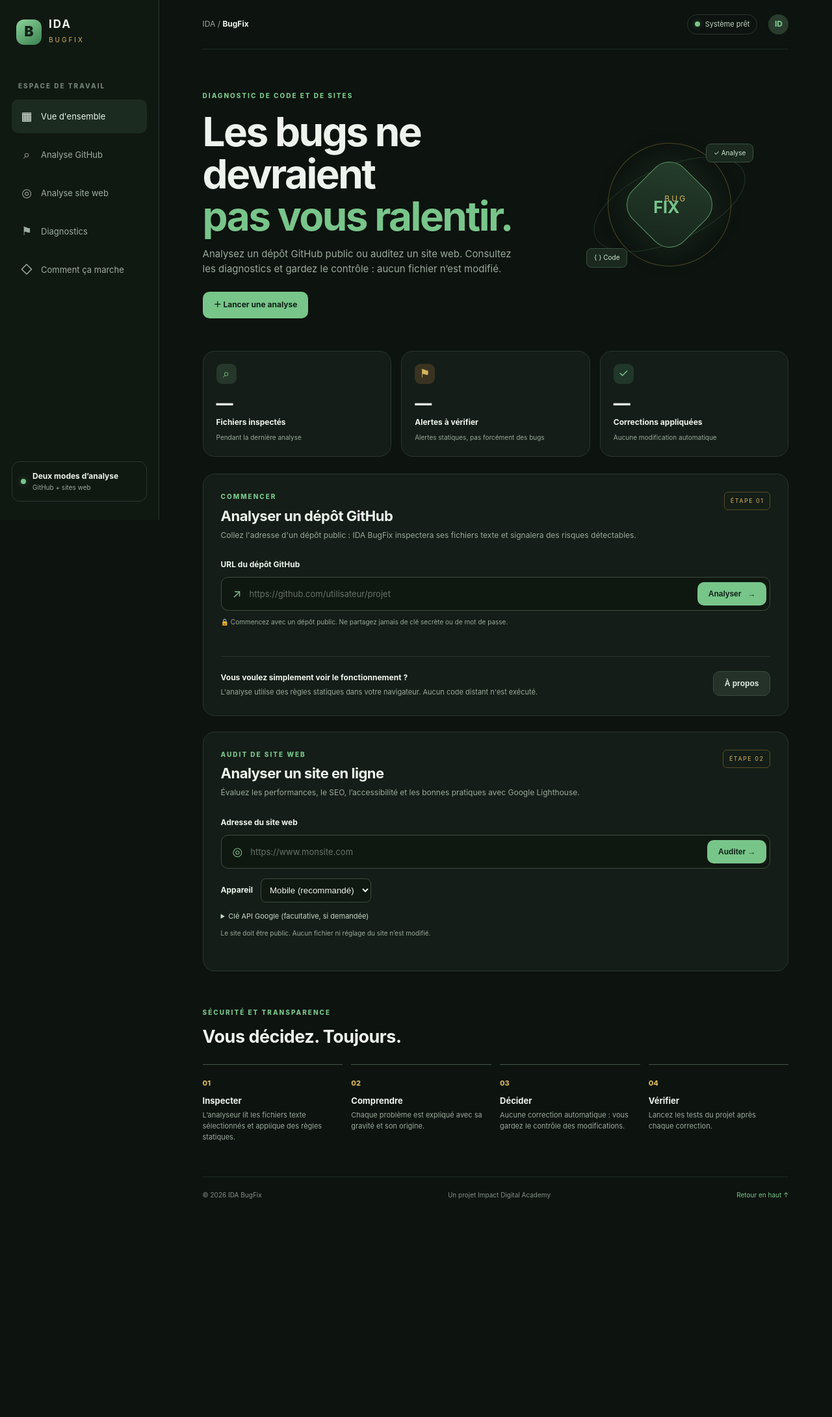
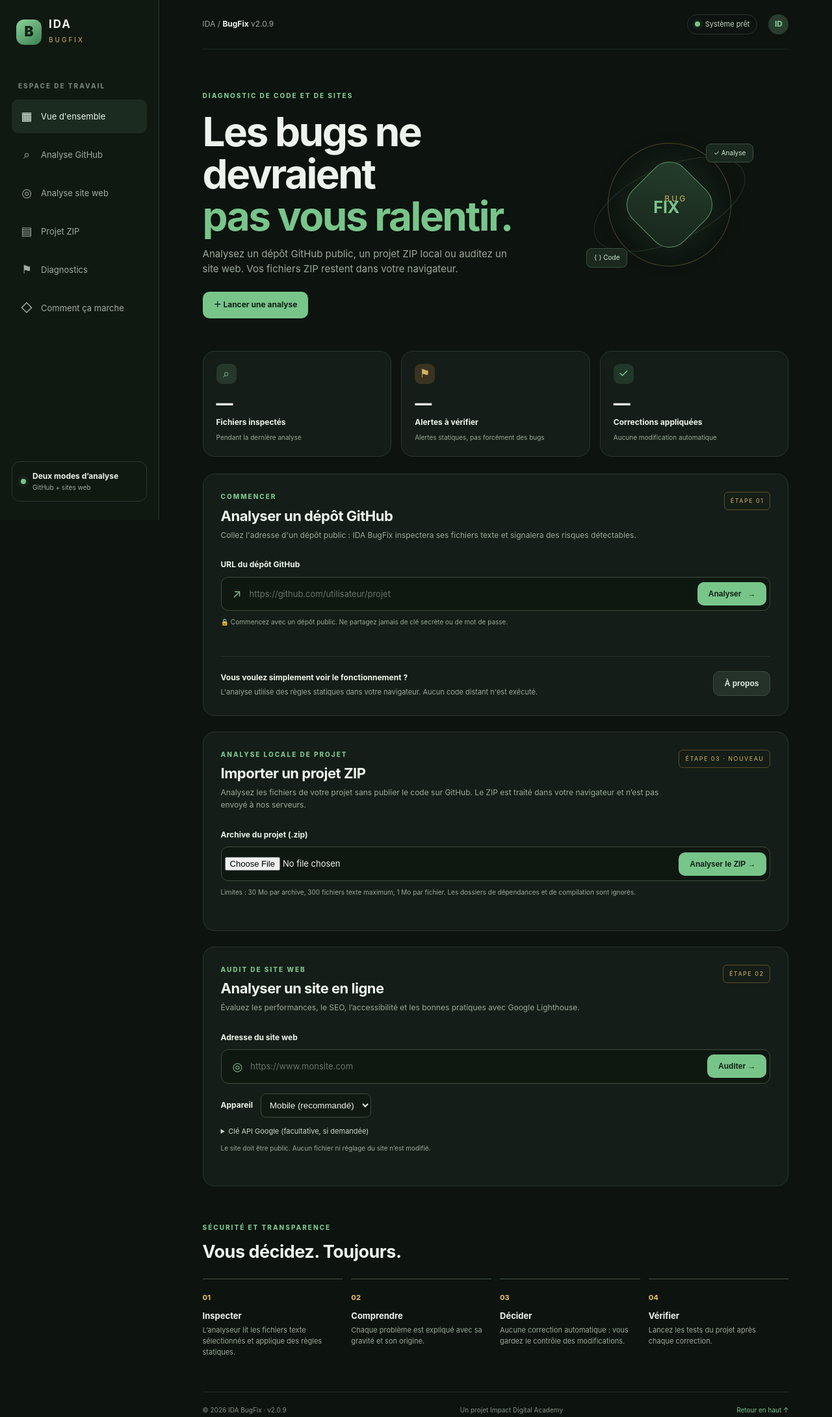
Before and after one commit to padrav223/ida-bugfix, a plain HTML site: page index.html in a window 1280 px wide. Shown: the whole page at 65% size. Before the commit the page ends 1876 px from the top, so only its background shows below. Drawn offline with nearby package versions, Linux system fonts and the light colour scheme.

Commit message:
IDA BugFix 2.0.9: add local ZIP project analysis

```diff
--- a/index.html
+++ b/index.html
@@ -5,7 +5,7 @@
   <meta name="viewport" content="width=device-width, initial-scale=1.0" />
   <meta name="theme-color" content="#101812" />
   <meta name="description" content="IDA BugFix — diagnostic GitHub et audit de sites web." />
-  <title>IDA BugFix — Analyse intelligente de code</title>
+  <title>IDA BugFix 2.0.9 — Analyse et diagnostic</title>
   <link rel="stylesheet" href="styles.css" />
 </head>
 <body>
@@ -17,20 +17,26 @@
         <a class="nav-link active" href="#home"><span>▦</span> Vue d'ensemble</a>
         <a class="nav-link" href="#new-scan"><span>⌕</span> Analyse GitHub</a>
         <a class="nav-link" href="#site-scan"><span>◎</span> Analyse site web</a>
+        <a class="nav-link" href="#zip-scan"><span>▤</span> Projet ZIP</a>
         <a class="nav-link" href="#findings"><span>⚑</span> Diagnostics</a>
         <a class="nav-link" href="#how"><span>◇</span> Comment ça marche</a>
       </nav>
       <div class="sidebar-bottom"><div class="secure-dot"></div><div><b>Deux modes d’analyse</b><small>GitHub + sites web</small></div></div>
     </aside>
     <main class="main-content" id="home">
-      <header class="topbar"><button class="menu-btn" id="menuBtn" aria-label="Ouvrir le menu">☰</button><div class="crumb">IDA / <b>BugFix</b></div><div class="top-actions"><span class="status-pill"><i></i> Système prêt</span><div class="avatar">ID</div></div></header>
-      <section class="welcome"><div><div class="eyebrow">DIAGNOSTIC DE CODE ET DE SITES</div><h1>Les bugs ne devraient<br/><em>pas vous ralentir.</em></h1><p>Analysez un dépôt GitHub public ou auditez un site web. Consultez les diagnostics et gardez le contrôle : aucun fichier n’est modifié.</p><a class="button primary" href="#new-scan">＋ Lancer une analyse</a></div><div class="hero-art" aria-hidden="true"><div class="orbit orbit-one"></div><div class="orbit orbit-two"></div><div class="core"><span>BUG</span><b>FIX</b></div><div class="float-tag tag-top">✓ Analyse</div><div class="float-tag tag-bottom">{ } Code</div></div></section>
+      <header class="topbar"><button class="menu-btn" id="menuBtn" aria-label="Ouvrir le menu">☰</button><div class="crumb">IDA / <b>BugFix</b> <span class="version-tag">v2.0.9</span></div><div class="top-actions"><span class="status-pill"><i></i> Système prêt</span><div class="avatar">ID</div></div></header>
+      <section class="welcome"><div><div class="eyebrow">DIAGNOSTIC DE CODE ET DE SITES</div><h1>Les bugs ne devraient<br/><em>pas vous ralentir.</em></h1><p>Analysez un dépôt GitHub public, un projet ZIP local ou auditez un site web. Vos fichiers ZIP restent dans votre navigateur.</p><a class="button primary" href="#new-scan">＋ Lancer une analyse</a></div><div class="hero-art" aria-hidden="true"><div class="orbit orbit-one"></div><div class="orbit orbit-two"></div><div class="core"><span>BUG</span><b>FIX</b></div><div class="float-tag tag-top">✓ Analyse</div><div class="float-tag tag-bottom">{ } Code</div></div></section>
       <section class="stats-grid" aria-label="Statistiques"><article class="stat-card"><span class="stat-icon">⌕</span><div class="stat-value">—</div><div class="stat-label">Fichiers inspectés</div><small>Pendant la dernière analyse</small></article><article class="stat-card"><span class="stat-icon amber">⚑</span><div class="stat-value">—</div><div class="stat-label">Alertes à vérifier</div><small>Alertes statiques, pas forcément des bugs</small></article><article class="stat-card"><span class="stat-icon green">✓</span><div class="stat-value">—</div><div class="stat-label">Corrections appliquées</div><small>Aucune modification automatique</small></article></section>
       <section class="panel" id="new-scan"><div class="section-heading"><div><div class="eyebrow">COMMENCER</div><h2>Analyser un dépôt GitHub</h2><p>Collez l'adresse d'un dépôt public : IDA BugFix inspectera ses fichiers texte et signalera des risques détectables.</p></div><span class="step-badge">ÉTAPE 01</span></div>
         <form id="scanForm" class="scan-form"><label for="repoUrl">URL du dépôt GitHub</label><div class="input-row"><span class="input-prefix">↗</span><input id="repoUrl" type="url" placeholder="https://github.com/utilisateur/projet" autocomplete="url" required/><button class="button primary" type="submit">Analyser <span>→</span></button></div><div class="form-note"><span>🔒</span> Commencez avec un dépôt public. Ne partagez jamais de clé secrète ou de mot de passe.</div><div class="form-error" id="formError" role="alert"></div></form>
         <div class="demo-callout"><div><b>Vous voulez simplement voir le fonctionnement ?</b><p>L'analyse utilise des règles statiques dans votre navigateur. Aucun code distant n'est exécuté.</p></div><button class="button secondary" id="demoBtn" type="button">À propos</button></div>
       </section>
       <section class="panel hidden" id="analysisPanel"><div class="section-heading"><div><div class="eyebrow">RÉSULTAT DE L'ANALYSE</div><h2 id="analysisTitle">Diagnostic</h2><p id="analysisSubtitle"></p></div><span class="demo-label">ANALYSE STATIQUE</span></div><div class="notice"><b>Analyse statique :</b> les résultats sont des alertes heuristiques à vérifier. Aucun code du dépôt n’est exécuté et aucun fichier n’est modifié.</div><div class="findings-list" id="findingsList"></div><div class="panel-footer"><button class="button secondary" id="resetBtn">Nouvelle analyse</button><button class="button primary" id="reportBtn">Exporter le rapport ↓</button></div></section>
+      <section class="panel" id="zip-scan">
+        <div class="section-heading"><div><div class="eyebrow">ANALYSE LOCALE DE PROJET</div><h2>Importer un projet ZIP</h2><p>Analysez les fichiers de votre projet sans publier le code sur GitHub. Le ZIP est traité dans votre navigateur et n’est pas envoyé à nos serveurs.</p></div><span class="step-badge">ÉTAPE 03 · NOUVEAU</span></div>
+        <form id="zipForm" class="scan-form"><label for="zipFile">Archive du projet (.zip)</label><div class="input-row zip-input-row"><input id="zipFile" type="file" accept=".zip,application/zip" required/><button class="button primary" type="submit">Analyser le ZIP →</button></div><div class="form-note">Limites : 30 Mo par archive, 300 fichiers texte maximum, 1 Mo par fichier. Les dossiers de dépendances et de compilation sont ignorés.</div><div class="form-error" id="zipError" role="alert"></div></form>
+        <div class="hidden" id="zipResults"><div class="notice" id="zipNotice">Analyse locale terminée.</div><div class="zip-summary" id="zipSummary"></div><div class="findings-list" id="zipFindings"></div><div class="panel-footer"><button class="button secondary" id="zipResetBtn" type="button">Nouvelle analyse</button><button class="button primary" id="zipReportBtn" type="button">Exporter le rapport ↓</button></div></div>
+      </section>
       <section class="panel site-panel" id="site-scan">
         <div class="section-heading"><div><div class="eyebrow">AUDIT DE SITE WEB</div><h2>Analyser un site en ligne</h2><p>Évaluez les performances, le SEO, l’accessibilité et les bonnes pratiques avec Google Lighthouse.</p></div><span class="step-badge">ÉTAPE 02</span></div>
         <form id="siteForm" class="scan-form"><label for="siteUrl">Adresse du site web</label><div class="input-row"><span class="input-prefix">◎</span><input id="siteUrl" type="url" placeholder="https://www.monsite.com" required/><button class="button primary" type="submit">Auditer →</button></div>
@@ -40,9 +46,11 @@
       </section>
       <section class="panel hidden" id="siteResults"><div class="section-heading"><div><div class="eyebrow">RÉSULTATS DU SITE</div><h2 id="siteResultTitle">Audit web</h2><p id="siteResultSubtitle"></p></div><span class="step-badge">LIGHTHOUSE</span></div><div class="site-scores" id="siteScores"></div><div class="notice">Résultats Google Lighthouse : ils peuvent varier selon le réseau, l’appareil et le moment du test.</div><div id="siteAuditList" class="findings-list"></div><div class="panel-footer"><button class="button secondary" id="siteResetBtn" type="button">Nouvel audit</button><button class="button primary" id="siteReportBtn" type="button">Exporter le rapport ↓</button></div></section>
       <section class="how-section" id="how"><div class="eyebrow">SÉCURITÉ ET TRANSPARENCE</div><h2>Vous décidez. Toujours.</h2><div class="how-grid"><article><span>01</span><h3>Inspecter</h3><p>L’analyseur lit les fichiers texte sélectionnés et applique des règles statiques.</p></article><article><span>02</span><h3>Comprendre</h3><p>Chaque problème est expliqué avec sa gravité et son origine.</p></article><article><span>03</span><h3>Décider</h3><p>Aucune correction automatique : vous gardez le contrôle des modifications.</p></article><article><span>04</span><h3>Vérifier</h3><p>Lancez les tests du projet après chaque correction.</p></article></div></section>
-      <footer><span>© 2026 IDA BugFix</span><span>Un projet Impact Digital Academy</span><a href="#home">Retour en haut ↑</a></footer>
+      <footer><span>© 2026 IDA BugFix · v2.0.9</span><span>Un projet Impact Digital Academy</span><a href="#home">Retour en haut ↑</a></footer>
     </main>
   </div>
+  <script src="https://cdn.jsdelivr.net/npm/jszip@3.10.1/dist/jszip.min.js" crossorigin="anonymous"></script>
   <script src="app.js"></script>
+  <script src="zip-scan.js"></script>
 </body>
 </html>
```
